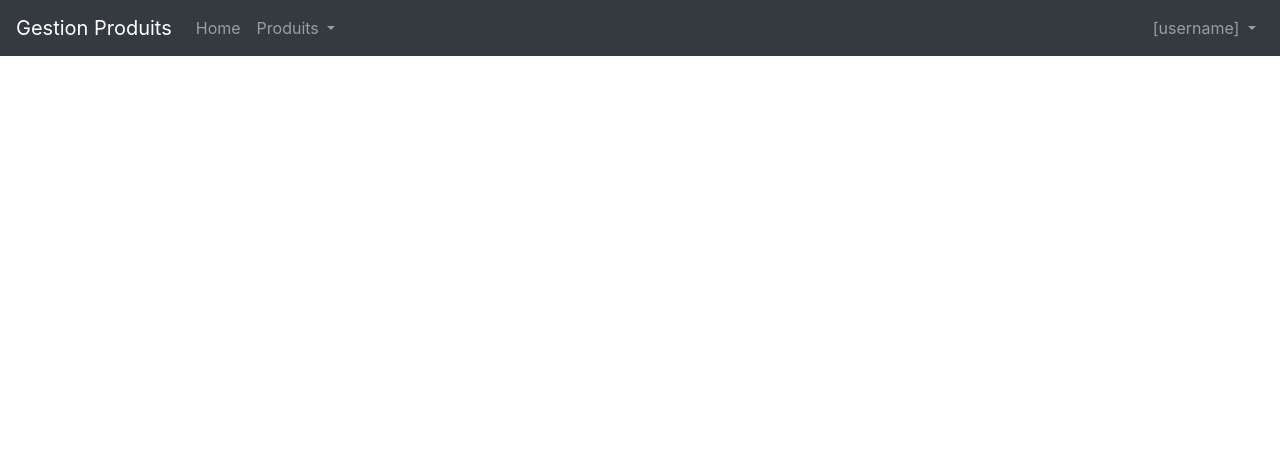
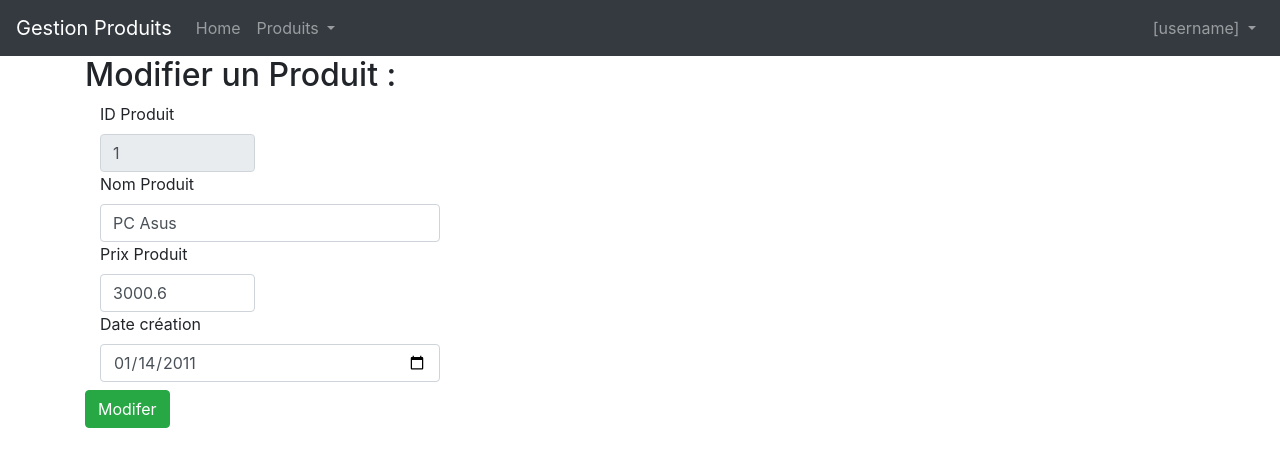
Before and after one commit to HisseinMhtDrya/Application-de-gestion-des-produits, an Angular app: page /updateProduit/1 in a window 1280 px wide. Before the commit this address led to /. Shown: the top 466 px of the page. Built offline with nearby package versions, Linux system fonts and the light colour scheme.

Commit message:
ajout de la section pour la mise a jour des produits

```diff
--- a/src/app/add-produit/add-produit.component.html
+++ b/src/app/add-produit/add-produit.component.html
@@ -1,16 +1,62 @@
 <div class="container">
-    <div>
-        <h2>Ajouter un Produit :</h2>
+  <div>
+    <h2>Ajouter un Produit :</h2>
+  </div>
+  <form>
+    <div class="col-sm-2 col-md-2 col-lg-2">
+      <label>ID Produit</label>
+      <input
+        type="text"
+        [(ngModel)]="newProduit.idProduit"
+        name="idProduit"
+        class="form-control"
+      />
     </div>
-    <form>
-        <div class="col-sm-2 col-md-2 col-lg-2"> <label>ID Produit</label> <input type="text"
-                [(ngModel)]="newProduit.idProduit" name="idProduit" class="form-control"> </div>
-        <div class="col-sm-4 col-md-4 col-lg-4"> <label>Nom Produit</label> <input type="text"
-                [(ngModel)]="newProduit.nomProduit" name="nomProduit" class="form-control"> </div>
-        <div class="col-sm-2 col-md-2 col-lg-2"> <label>Prix Produit</label> <input type="number"
-                [(ngModel)]="newProduit.prixProduit" name="prixProduit" class="form-control"> </div>
-        <div class="col-sm-4 col-md-4 col-lg-4"> <label>Date création</label> <input type="date"
-                [(ngModel)]="newProduit.dateCreation" name="dateCreation" class="form-control"> </div>
-        <div class="mt-2"> <button type="submit" (click)="addProduit()" class="btn btn-success">Ajouter</button> </div>
-    </form>
+    <div class="col-sm-4 col-md-4 col-lg-4">
+      <label>Nom Produit</label>
+      <input
+        type="text"
+        [(ngModel)]="newProduit.nomProduit"
+        name="nomProduit"
+        class="form-control"
+      />
+    </div>
+    <div class="col-sm-2 col-md-2 col-lg-2">
+      <label>Prix Produit</label>
+      <input
+        type="number"
+        [(ngModel)]="newProduit.prixProduit"
+        name="prixProduit"
+        class="form-control"
+      />
+    </div>
+    <div class="col-sm-4 col-md-4 col-lg-4">
+      <label>Date création</label>
+      <input
+        type="date"
+        [(ngModel)]="newProduit.dateCreation"
+        name="dateCreation"
+        class="form-control"
+      />
+    </div>
+
+    <div class="col-sm-4 col-md-4 col-lg-4">
+      <label>Categorie</label>
+      <select
+        class="form-control form-control-lg"
+        id="idCat"
+        name="idCat"
+        [(ngModel)]="newIdCat"
+      >
+        <option *ngFor="let cat of categories" [value]="cat.idCat">
+          {{ cat.nomCat }}
+        </option>
+      </select>
+    </div>
+    <div class="mt-2">
+      <button type="submit" (click)="addProduit()" class="btn btn-success">
+        Ajouter
+      </button>
+    </div>
+  </form>
 </div>
--- a/src/app/add-produit/add-produit.component.ts
+++ b/src/app/add-produit/add-produit.component.ts
@@ -2,27 +2,29 @@ import { Component, OnInit } from '@angular/core';
 import { Produit } from '../model/produit';
 import { ProduitService } from '../services/produit.service';
 import { Router } from '@angular/router';
+import { Categorie } from '../model/categrie';
 
 @Component({
   selector: 'app-add-produit',
   templateUrl: './add-produit.component.html',
-  styleUrl: './add-produit.component.css'
+  styleUrl: './add-produit.component.css',
 })
-export class AddProduitComponent implements OnInit{
+export class AddProduitComponent implements OnInit {
+  newProduit: Produit = {};
+  newCategorie!: Categorie;
+  categories!: Categorie[];
+  newIdCat!: number;
 
-  newProduit: Produit = {};
-
-
-  constructor(private ProduitService: ProduitService, private router: Router) { }
+  constructor(private produitService: ProduitService, private router: Router) {}
 
   ngOnInit(): void {
-
+    this.categories = this.produitService.listeCategories();
   }
 
-  addProduit(){
-    console.log(this.newProduit);
-    this.ProduitService.ajouterProduit(this.newProduit);
-    this.router.navigate(['/produits'])
+  addProduit() {
+    this.produitService.consulterCategorie(this.newIdCat);
+    this.newProduit.categorie = this.newCategorie;
+    this.produitService.ajouterProduit(this.newProduit);
+    this.router.navigate(['/produits']);
   }
-
 }
--- a/src/app/app-routing.module.ts
+++ b/src/app/app-routing.module.ts
@@ -2,10 +2,12 @@ import { NgModule } from '@angular/core';
 import { RouterModule, Routes } from '@angular/router';
 import { ProduitsComponent } from './produits/produits.component';
 import { AddProduitComponent } from './add-produit/add-produit.component';
+import { UpdateProduitComponent } from './update-produit/update-produit.component';
 
 const routes: Routes = [
   {path: "produits", component: ProduitsComponent},
   {path: "add-produit", component : AddProduitComponent},
+  {path: "updateProduit/:id", component: UpdateProduitComponent},
   { path: "", redirectTo: "produits", pathMatch: "full" }
 ];
 
--- /dev/null
+++ b/src/app/model/categrie.ts
@@ -0,0 +1,4 @@
+export interface Categorie {
+    idCat?: number; // ou idCat? : number;
+    nomCat?: string;
+}
--- a/src/app/model/produit.ts
+++ b/src/app/model/produit.ts
@@ -1,6 +1,9 @@
+import { Categorie } from "./categrie";
+
 export interface Produit {
     idProduit?: number;
     nomProduit?: string;
     prixProduit?: number;
     dateCreation?: Date;
+    categorie?: Categorie;
 }
--- a/src/app/services/produit.service.ts
+++ b/src/app/services/produit.service.ts
@@ -1,14 +1,21 @@
 import { Injectable } from '@angular/core';
 import { Produit } from '../model/produit';
+import { Categorie } from '../model/categrie';
 
 @Injectable({
-  providedIn: 'root'
+  providedIn: 'root',
 })
 export class ProduitService {
+  produits: Produit[];
+  produit!: Produit;
 
-  produits: Produit[] = [];
+  categories: Categorie[];
 
   constructor() {
+    this.categories = [
+      { idCat: 1, nomCat: 'PC' },
+      { idCat: 2, nomCat: 'Imprimante' },
+    ];
 
     this.produits = [
       {
@@ -16,33 +23,34 @@ export class ProduitService {
         nomProduit: 'PC Asus',
         prixProduit: 3000.6,
         dateCreation: new Date('01/14/2011'),
+        categorie: { idCat: 1, nomCat: 'PC' },
       },
       {
         idProduit: 2,
         nomProduit: 'Imprimante Epson',
         prixProduit: 450,
         dateCreation: new Date('12/17/2010'),
+        categorie: { idCat: 2, nomCat: 'Imprimante' },
       },
       {
         idProduit: 3,
         nomProduit: 'Tablette Samsung',
         prixProduit: 900.123,
         dateCreation: new Date('02/20/2020'),
+        categorie: { idCat: 1, nomCat: 'PC' },
       },
     ];
   }
 
-
-  listeProduits():Produit[] {
+  listeProduits(): Produit[] {
     return this.produits;
   }
 
-  ajouterProduit( prod: Produit){
+  ajouterProduit(prod: Produit) {
     this.produits.push(prod);
   }
 
-
-  supprimerProduit( prod: Produit){
+  supprimerProduit(prod: Produit) {
     //supprimer le produit prod du tableau produits
     const index = this.produits.indexOf(prod, 0);
     if (index > -1) {
@@ -56,4 +64,36 @@ export class ProduitService {
     }); */
   }
 
+  consulterProduit(id: number): Produit {
+    this.produit = this.produits.find((p) => p.idProduit == id)!;
+
+    return this.produit;
+  }
+
+  updateProduit(prod: Produit) {
+    // console.log(p);
+    this.supprimerProduit(prod);
+    this.ajouterProduit(prod);
+    this.trierProduits();
+  }
+
+  trierProduits() {
+    this.produits = this.produits.sort((n1, n2) => {
+      if (n1.idProduit! > n2.idProduit!) {
+        return 1;
+      }
+      if (n1.idProduit! < n2.idProduit!) {
+        return -1;
+      }
+      return 0;
+    });
+  }
+
+  listeCategories(): Categorie[] {
+    return this.categories;
+  }
+
+  consulterCategorie(id: number): Categorie {
+    return this.categories.find((cat) => cat.idCat == id)!;
+  }
 }
--- a/src/app/update-produit/update-produit.component.html
+++ b/src/app/update-produit/update-produit.component.html
@@ -1 +1,50 @@
-<p>update-produit works!</p>
+<div class="container">
+  <div>
+    <h2>Modifier un Produit :</h2>
+  </div>
+  <form>
+    <div class="col-sm-2 col-md-2 col-lg-2">
+      <label>ID Produit</label>
+      <input
+        type="text"
+        [(ngModel)]="currentProduit.idProduit"
+        name="idProduit"
+        class="form-control"
+        readonly
+      />
+    </div>
+    <div class="col-sm-4 col-md-4 col-lg-4">
+      <label>Nom Produit</label>
+      <input
+        type="text"
+        [(ngModel)]="currentProduit.nomProduit"
+        name="nomProduit"
+        class="form-control"
+      />
+    </div>
+    <div class="col-sm-2 col-md-2 col-lg-2">
+      <label>Prix Produit</label>
+      <input
+        type="number"
+        [(ngModel)]="currentProduit.prixProduit"
+        name="prixProduit"
+        class="form-control"
+      />
+    </div>
+    <div class="col-sm-4 col-md-4 col-lg-4">
+      <label>Date création</label>
+      <input
+        type="date"
+        [ngModel]="currentProduit.dateCreation | date : 'yyyy-MM-dd'"
+        (ngModelChange)="currentProduit.dateCreation = $event"
+        name="dateCreation"
+        class="form-control"
+      />
+    </div>
+    <div class="mt-2">
+      <button type="submit" (click)="updateProduit()" class="btn btn-success">
+        Modifer
+      </button>
+    </div>
+  </form>
+</div>
--- a/src/app/update-produit/update-produit.component.ts
+++ b/src/app/update-produit/update-produit.component.ts
@@ -1,10 +1,33 @@
-import { Component } from '@angular/core';
+import { Component, OnInit } from '@angular/core';
+import { Produit } from '../model/produit';
+import { ProduitService } from '../services/produit.service';
+import { ActivatedRoute, Router } from '@angular/router';
 
 @Component({
   selector: 'app-update-produit',
   templateUrl: './update-produit.component.html',
   styleUrl: './update-produit.component.css'
 })
-export class UpdateProduitComponent {
+export class UpdateProduitComponent  implements OnInit{
+
+
+  currentProduit: Produit = {};
+
+  constructor(private produitService: ProduitService,
+    private activatedRoute : ActivatedRoute,
+    private router: Router
+  ) { }
+
+
+  ngOnInit(): void {
+    this.currentProduit = this.produitService.consulterProduit(this.activatedRoute.snapshot. params['id']);
+    console.log(this.currentProduit);
+  }
+
+
+  updateProduit() {
+    this.produitService.updateProduit(this.currentProduit);
+    this.router.navigate(['/produits']);
+  }
 
 }
```
